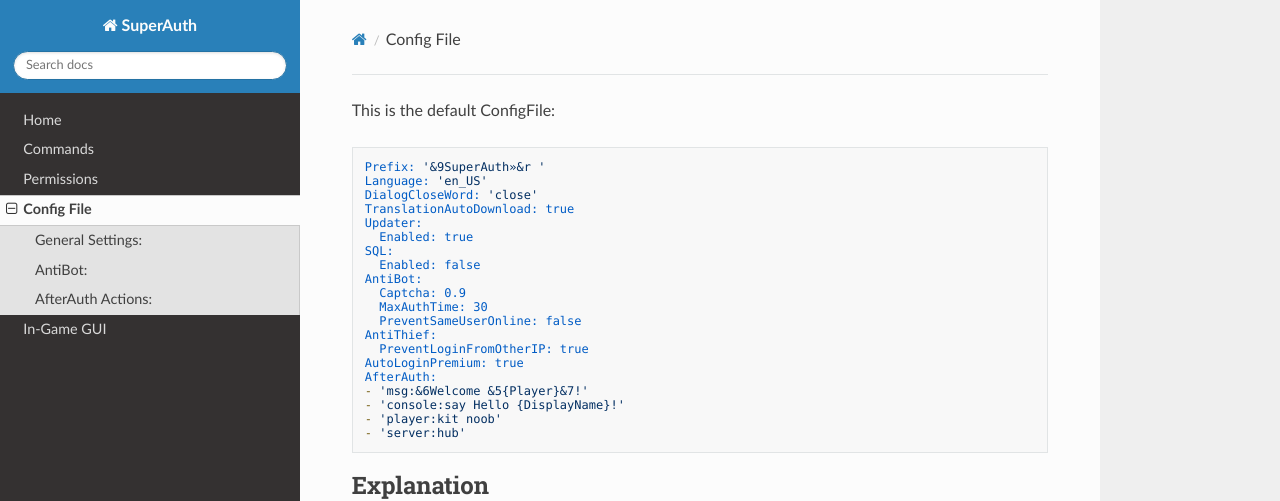
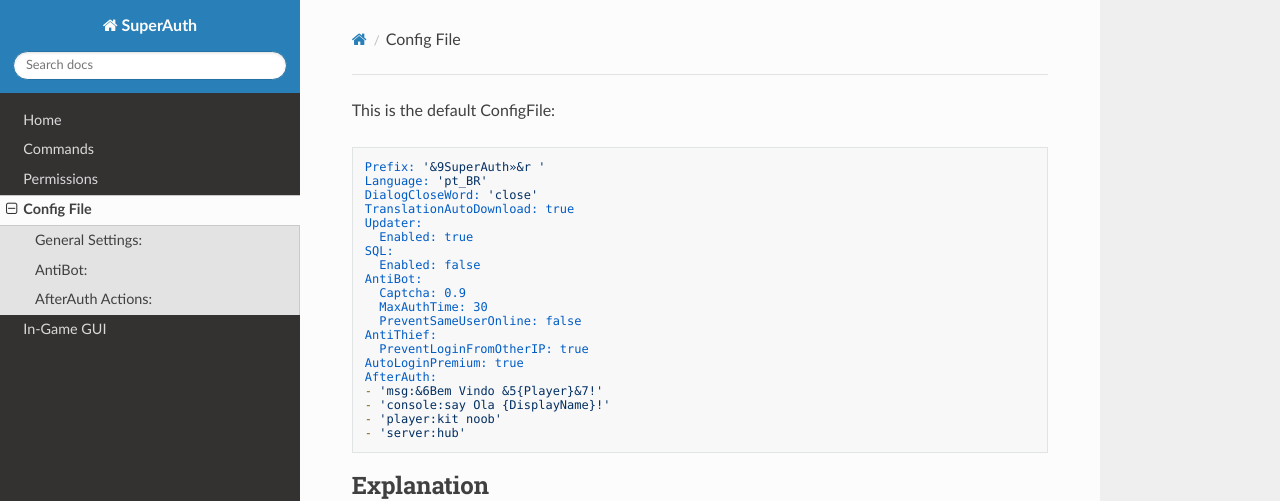
Before and after one commit to GuihJogos/Docs, an MkDocs documentation site: the page built from docs/configfile.md, in a window 1280 px wide and 900 px high. Shown: the top 501 px of the window. Built offline with MkDocs 1.6.1, drawn with Linux system fonts in a browser that asks for light colours; nearby versions of some CDN libraries.

Commit message:
Update configfile.md

````diff
--- a/docs/configfile.md
+++ b/docs/configfile.md
@@ -2,7 +2,7 @@ This is the default ConfigFile:
 
 ```YAML
 Prefix: '&9SuperAuth»&r '
-Language: 'en_US'
+Language: 'pt_BR'
 DialogCloseWord: 'close'
 TranslationAutoDownload: true
 Updater:
@@ -17,8 +17,8 @@ AntiThief:
   PreventLoginFromOtherIP: true
 AutoLoginPremium: true
 AfterAuth:
-- 'msg:&6Welcome &5{Player}&7!'
-- 'console:say Hello {DisplayName}!'
+- 'msg:&6Bem Vindo &5{Player}&7!'
+- 'console:say Ola {DisplayName}!'
 - 'player:kit noob'
 - 'server:hub'
 ```
````
